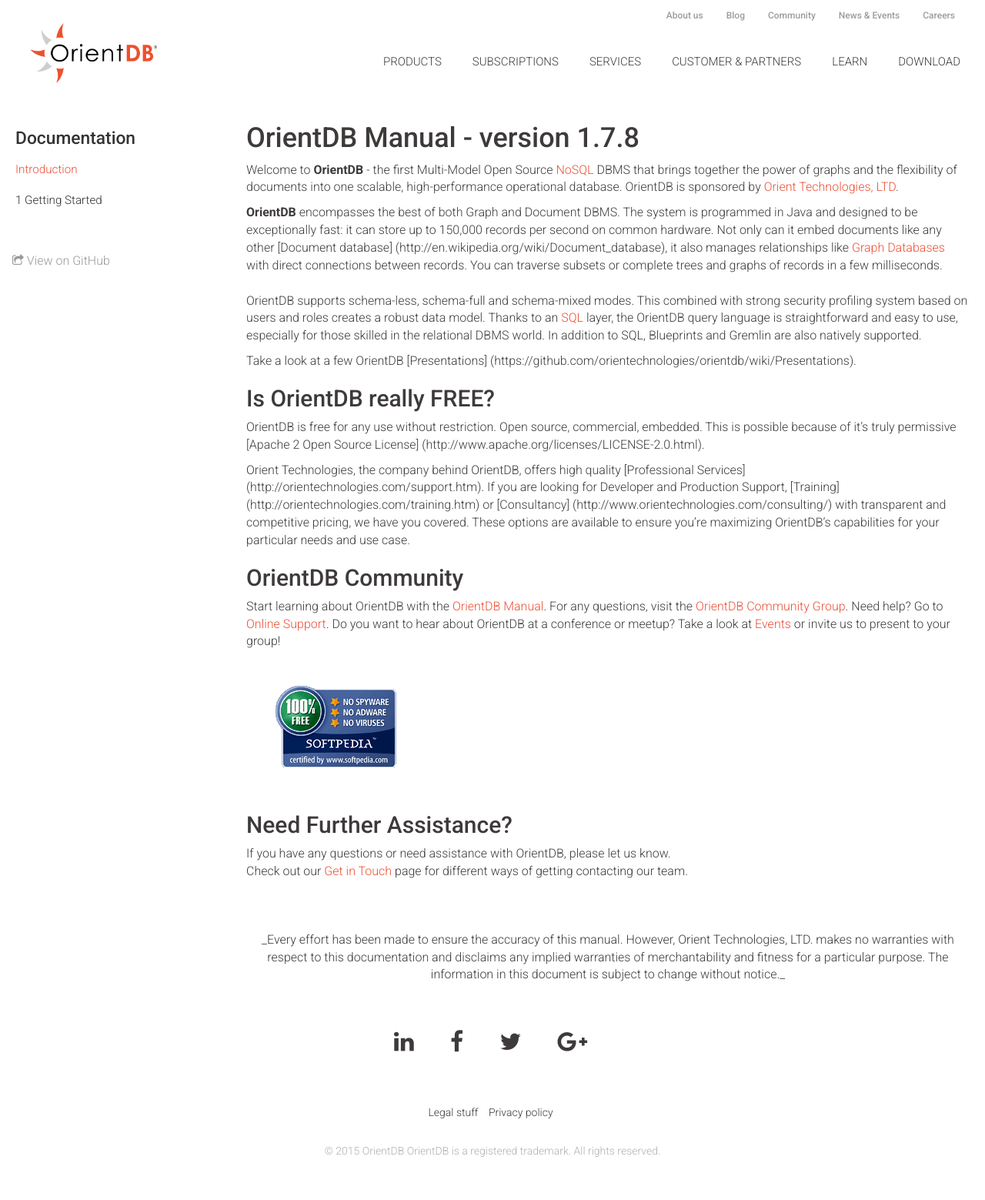
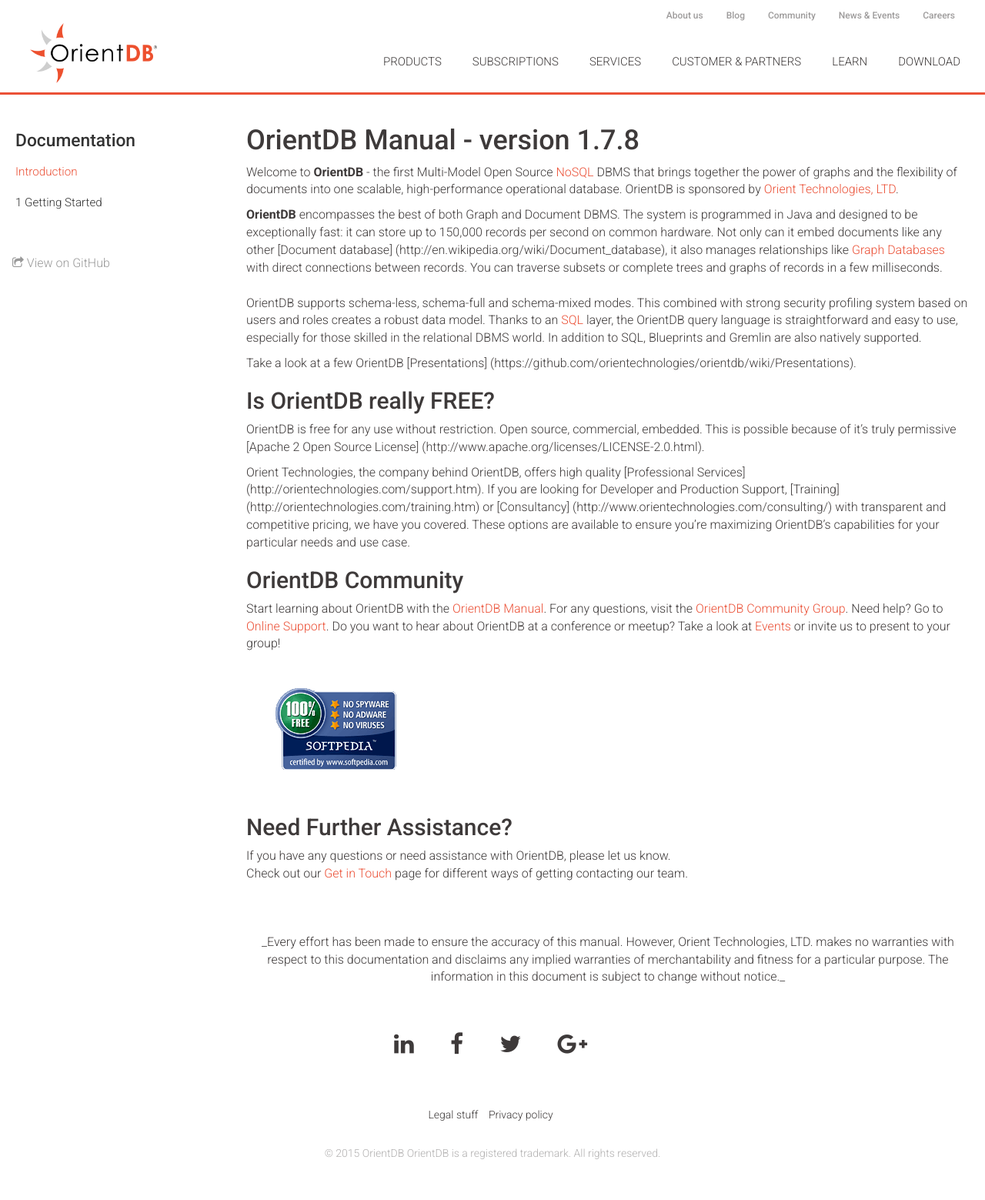
Before and after one commit to dberaldin/dberaldin.github.io, a Jekyll site: the page built from pages/Introduction.md, in a window 1280 px wide. Shown: the whole page at 77% size. Built offline with Jekyll 4.4.1, drawn with Linux system fonts in a browser that asks for light colours; Markdown is read by kramdown in place of the engine named in the settings.

Commit message:
added bottom line after header

```diff
--- a/public/css/custom.css
+++ b/public/css/custom.css
@@ -132,6 +132,10 @@ header .container {
     width: 95%;
 }
 
+header {
+    border-bottom: 3px solid #eb5137;
+}
+
 footer {
     clear: both;
     background-color: #fff;
```
